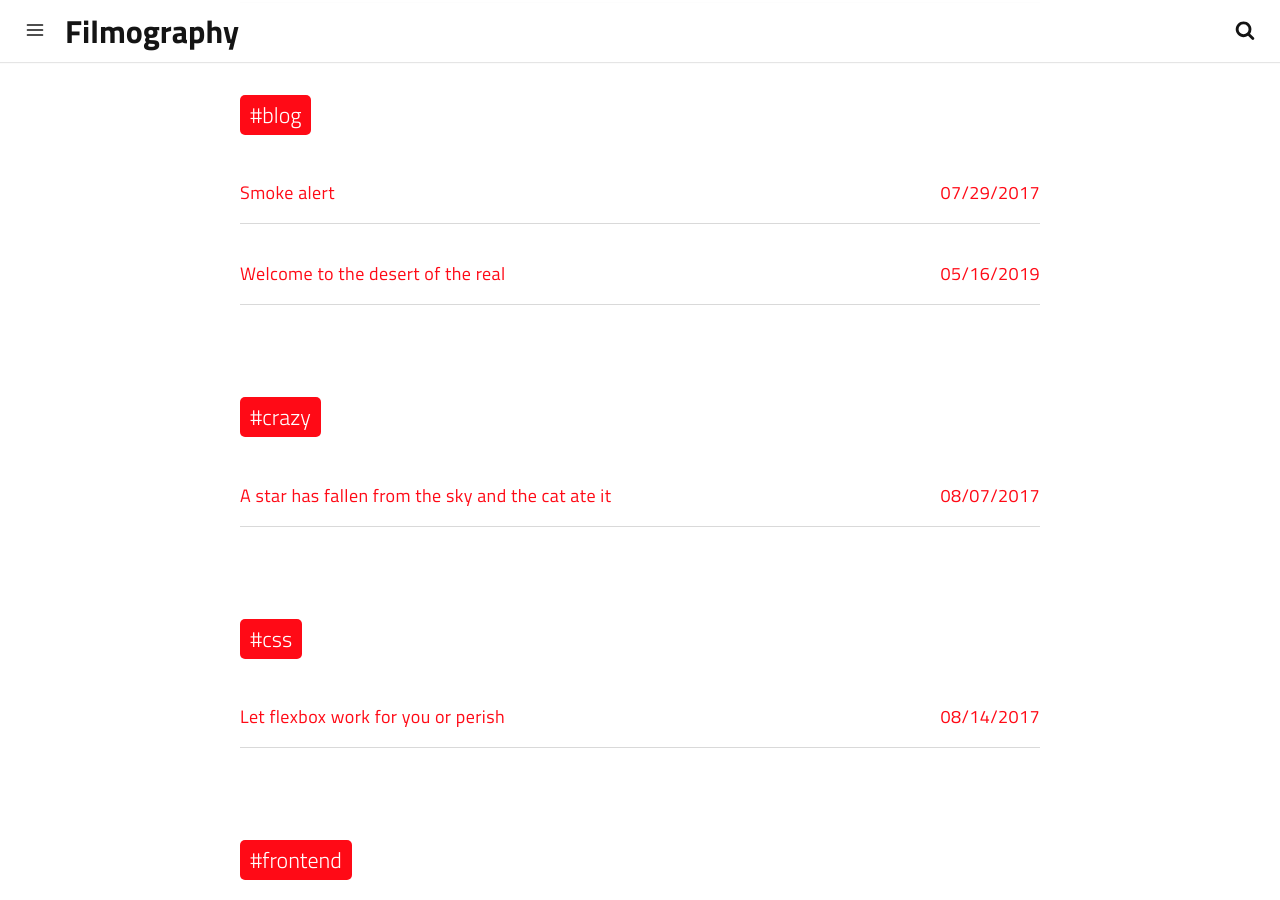
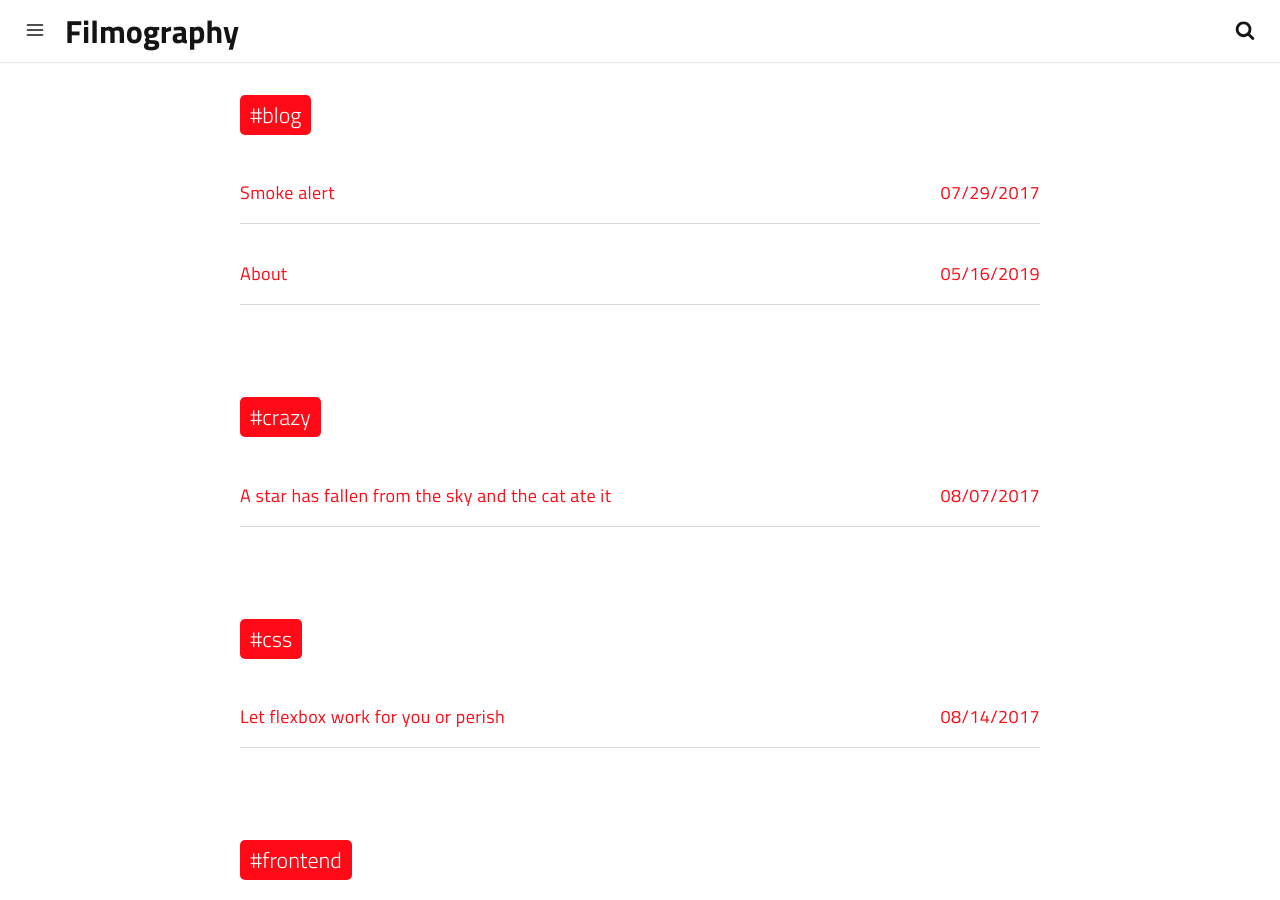
Before and after one commit to netmarshall/Filmography, a Jekyll site: the page built from tags.html, in a window 1280 px wide and 900 px high, scrolled down 3705 px. Built offline with Jekyll 4.4.1, drawn with Linux system fonts in a browser that asks for light colours; a script that is not in the unit is left out; some of the changed text lies outside the part shown.

Commit message:
Update 2010-01-01-welcome-to-the-desert-of-the-real.md

```diff
--- a/_posts/2010-01-01-welcome-to-the-desert-of-the-real.md
+++ b/_posts/2010-01-01-welcome-to-the-desert-of-the-real.md
@@ -1,7 +1,7 @@
 ---
 date: 2019-05-16T23:48:05.000Z
 layout: post
-title: Welcome to the desert of the real
+title: About
 subtitle: 'Lorem ipsum dolor sit amet, consectetur adipisicing elit.'
 description: >-
   Lorem ipsum dolor sit amet, consectetur adipisicing elit, sed do eiusmod
```
